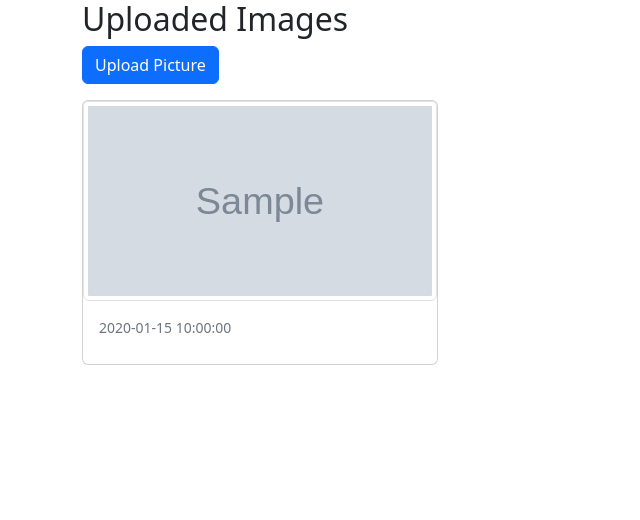
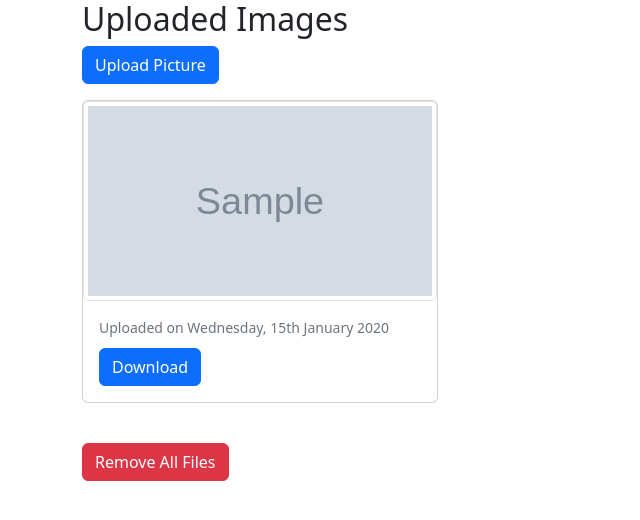
Before and after one commit to MonkeMK/Photo_album, a PHP site: page /display_images.php in a window 1280 px wide. Shown: the top 520 px of the page, without its empty margins (0-640 px from the left). Run offline with PHP 8.4, Linux system fonts and the light colour scheme; tables that the repository leaves empty or names only in its code hold one stand-in row (values such as "Sample post"); grey boxes marked "Sample" are stand-in pictures.

Commit message:
maak van een remove button
knop staat bij de card

```diff
--- a/display_images.php
+++ b/display_images.php
@@ -54,15 +54,27 @@
             die("Connection failed: " . $conn->connect_error);
         }
 
+        // Handle the "Remove All Files" button
+        if (isset($_POST['remove_all'])) {
+            $sql = "DELETE FROM images";
+            if ($conn->query($sql) === TRUE) {
+                echo '<div class="alert alert-success" role="alert">All files have been removed from the database.</div>';
+            } else {
+                echo '<div class="alert alert-danger" role="alert">Error removing files: ' . $conn->error . '</div>';
+            }
+        }
+
         // Retrieve image data from the database and sort by date
         $sql = "SELECT * FROM images ORDER BY upload_date DESC";
         $result = $conn->query($sql);
 
         if ($result->num_rows > 0) {
-            echo '<div class="row">';
+            echo '<form method="post" action="">
+                      <div class="row">';
             while ($row = $result->fetch_assoc()) {
                 $image_path = $row["image_path"];
                 $upload_date = isset($row["upload_date"]) ? $row["upload_date"] : "Date not available";
+                $formatted_date = date("l, jS F Y", strtotime($upload_date)); // Format as Day of the Week, Day of the Month, Month, Year
 
                 echo '
                 <div class="col-4 mb-4">
@@ -71,13 +83,16 @@
                             <img src="' . $image_path . '" alt="Uploaded Image" class="card-img-top img-thumbnail">
                         </a>
                         <div class="card-body">
-                            <p class="card-date">' . $upload_date . '</p>
+                            <p class="card-date">Uploaded on ' . $formatted_date . '</p>
+                            <a href="' . $image_path . '" download="image.jpg" class="btn btn-primary">Download</a>
                         </div>
                     </div>
                 </div>';
             }
 
-            echo '</div>';
+            echo '</div>
+                  <button type="submit" name="remove_all" class="btn btn-danger mt-3">Remove All Files</button>
+                  </form>';
         } else {
             echo "No images found.";
         }
```
Also changed, not shown: uploads/49F36466-E209-488B-895C-185F0B07C7D3.jpg (added), uploads/nuclear.png (deleted).
